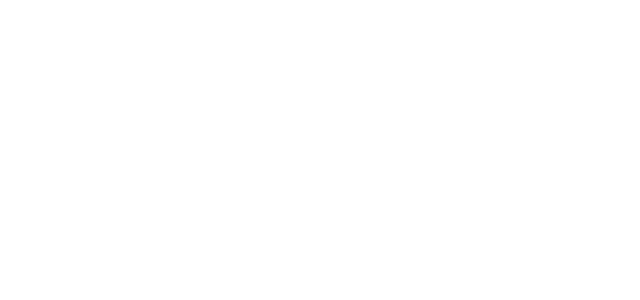
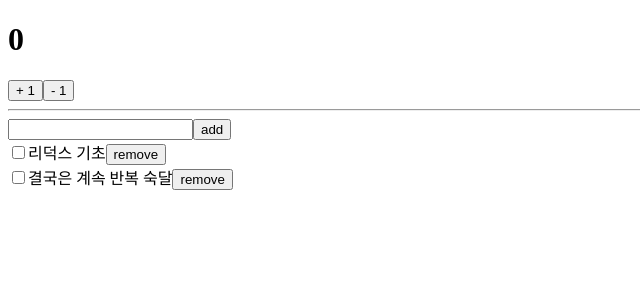
Before and after one commit to sangcheol-LEE/reduxx, a React (Create React App) app: page / in a window 1280 px wide. Shown: the top 300 px of the page, without its empty margins (0-640 px from the left). Built offline with nearby package versions, Linux system fonts and the light colour scheme.

Commit message:
todoList done

```diff
--- a/src/App.js
+++ b/src/App.js
@@ -1,8 +1,13 @@
 import React from 'react';
+import Counter from './components/Counter';
+import TodosContainer from './containers/TodosContainer';
 
 const App = () => {
   return (
     <div>
+      <Counter number={0}/>
+      <hr />
+      <TodosContainer />
     </div>
   );
 };
--- /dev/null
+++ b/src/components/Counter.jsx
@@ -0,0 +1,15 @@
+import React from 'react';
+
+const Counter = ({number, onIncrease, onDecrease}) => {
+  return (
+    <div>
+      <h1>{number}</h1>
+      <div>
+        <button onClick={onIncrease}>+ 1</button>
+        <button onClick={onDecrease}>- 1</button>
+      </div>
+    </div>
+  );
+};
+
+export default Counter;
--- /dev/null
+++ b/src/components/Todos.jsx
@@ -0,0 +1,41 @@
+import React from 'react';
+
+const Todos = ({input, todos,onChangeInput, onRemove, onToggle, onInsert}) => {
+  const handleSubmit = e => {
+    e.preventDefault()
+    onInsert(input)
+    onChangeInput("")
+  }
+
+  const handleChange = (e) => onChangeInput(e.target.value)
+  return (
+    <div>
+      <form onSubmit={handleSubmit}>
+          <input value={input} onChange={handleChange}/>
+          <button type="submit" >add</button>
+      </form>
+      {todos.map(todo => (
+        <TodoItem
+          todo={todo}
+          key={todo.id}
+          onRemove={onRemove}
+          onToggle={onToggle}
+        />
+      ))}
+    </div>
+  );
+};
+
+
+
+const TodoItem = ({todo, onToggle, onRemove}) => {
+  return (
+    <div>
+      <input type="checkbox" onClick={() => onToggle(todo.id)} checked={todo.done} readOnly={true}/>
+      <span style={{textDecoration: todo.done ? "line-through" : "none"}}>{todo.text}</span>
+      <button onClick={()=> onRemove(todo.id)}>remove</button>
+    </div>
+  )
+}
+
+export default Todos;
--- /dev/null
+++ b/src/containers/TodosContainer.jsx
@@ -0,0 +1,31 @@
+import React from 'react';
+import { changeInput, insert, toggle, remove } from '../modules/todos';
+import Todos from '../components/Todos';
+import { connect } from 'react-redux';
+
+const TodosContainer = ({input, todos, changeInput, insert, toggle, remove}) => {
+  return (
+    <Todos
+      input={input}
+      todos={todos}
+      onChangeInput={changeInput}
+      onInsert={insert}
+      onToggle={toggle}
+      onRemove={remove}
+    />
+  );
+};
+
+export default connect(
+    state => ({
+      input : state.todoReducer.input,
+      todos : state.todoReducer.todos
+    }),
+    dispatch => ({
+      changeInput: input => dispatch(changeInput(input)),
+      insert : text => dispatch(insert(text)),
+      toggle: id => dispatch(toggle(id)),
+      remove: id => dispatch(remove(id))
+    })
+
+)(TodosContainer)
--- a/src/index.js
+++ b/src/index.js
@@ -1,10 +1,16 @@
 import React from 'react';
 import ReactDOM from 'react-dom/client';
 import App from './App';
+import { Provider } from 'react-redux';
+import { createStore } from 'redux';
+import rootReducer from './modules';
 
+const store = createStore(rootReducer)
 
 const root = ReactDOM.createRoot(document.getElementById('root'));
 
 root.render(
+    <Provider store={store}>
         <App />
+    </Provider>
 );
--- /dev/null
+++ b/src/modules/counter.js
@@ -0,0 +1,27 @@
+const INCREASE = "counter/INCREASE";
+const DECREASE = "counter/DECREASE";
+
+export const increase = () => ({type : INCREASE});
+export const decrease = () => ({type : DECREASE});
+
+const initialState = {
+  number : 0
+}
+
+
+const counterReducer = (state = initialState, action) => {
+  switch (action.type) {
+    case INCREASE :
+      return {
+        number : state.number + 1
+      }
+    case DECREASE :
+      return {
+        number : state.number - 1
+      }
+    default :
+      return state
+  }
+}
+
+export default counterReducer
--- /dev/null
+++ b/src/modules/index.js
@@ -0,0 +1,11 @@
+import { combineReducers } from "redux";
+import counterReducer from "./counter";
+import todoReducer from "./todos";
+
+
+const rootReducer = combineReducers({
+  counterReducer,
+  todoReducer
+})
+
+export default rootReducer
--- /dev/null
+++ b/src/modules/todos.js
@@ -0,0 +1,84 @@
+// 액션 객체 정의
+const CHANGE_INPUT = 'todos/CHANGE_INPUT';
+const INSERT = 'todos/INSERT';
+const TOGGLE = 'todos/TOGGLE';
+const REMOVE = "todos/REMOVE";
+
+// 액션 생성 함수
+
+export const changeInput = input => (
+  {
+    type : CHANGE_INPUT,
+    input: input
+  }
+)
+let id = 3;
+export const insert = text => (
+    {
+      type: INSERT,
+      todo : {
+        id: id++,
+        text: text,
+        done: false
+      }
+    }
+  )
+export const toggle = id => (
+  {
+    type: TOGGLE,
+    id : id
+  }
+)
+export const remove = id => (
+  {
+    type: REMOVE,
+    id : id
+  }
+)
+
+// 초기상태정의
+
+const initialState = {
+  input : "",
+  todos : [
+    {
+      id: 1,
+      text: "리덕스 기초",
+      done: false
+    },
+    {
+      id: 2,
+      text: "결국은 계속 반복 숙달",
+      done: false
+    }
+  ]
+}
+
+const todoReducer = (state = initialState, action) => {
+  switch(action.type) {
+    case CHANGE_INPUT :
+      return {
+        ...state,
+        input: action.input
+      }
+    case INSERT :
+        return {
+          ...state,
+          todos : state.todos.concat(action.todo)
+        }
+    case TOGGLE :
+        return {
+          ...state,
+          todos : state.todos.map(todo => todo.id === action.id ? {...todo, done : !todo.done} : todo )
+        }
+    case REMOVE :
+        return {
+          ...state,
+          todos : state.todos.filter(todo => todo.id !== action.id)
+        }
+    default :
+      return state
+  }
+}
+
+export default todoReducer
```
